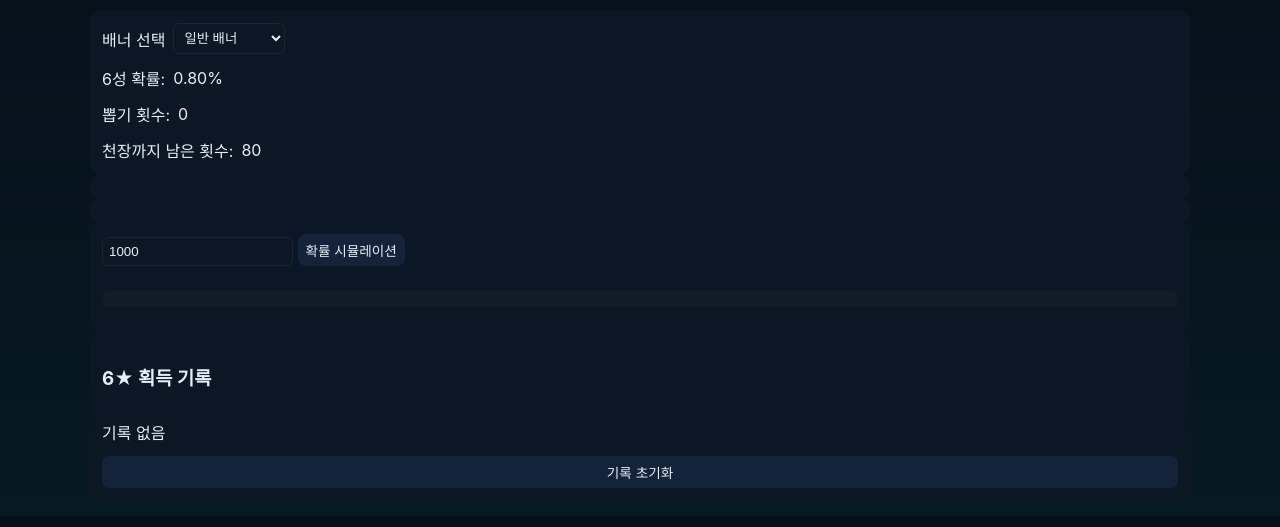
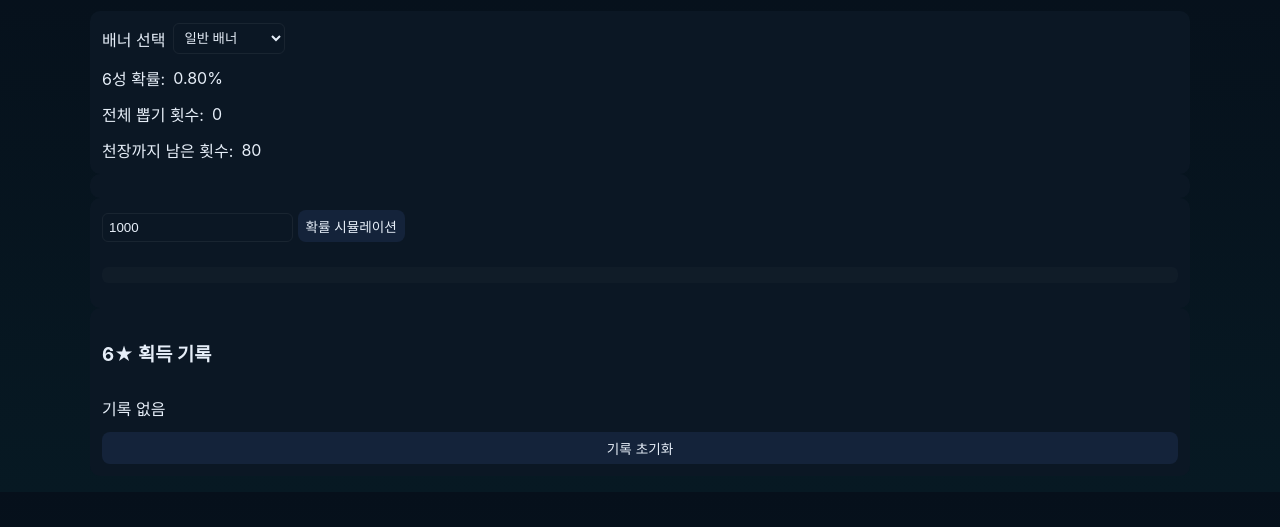
Before and after one commit to Sito-K/test, a plain HTML site: page index.html in a window 1280 px wide. Shown: the part 59-586 px from the top of the page. Drawn offline with Linux system fonts and the light colour scheme.

Commit message:
Update index.html

```diff
--- a/index.html
+++ b/index.html
@@ -38,7 +38,7 @@
       </div>
 
       <div class="cfg-item">
-        <label>뽑기 횟수:</label>
+        <label>전체 뽑기 횟수:</label>
         <span id="totalPullCount">0</span>
       </div>
       <div class="cfg-item">
@@ -49,10 +49,6 @@
 
     <div class="panel results-area">
       <div id="results" class="results-grid"></div>
-    </div>
-
-    <div class="panel">
-      <div id="log" class="log"></div>
     </div>
 
     <div class="panel simulator">
```
